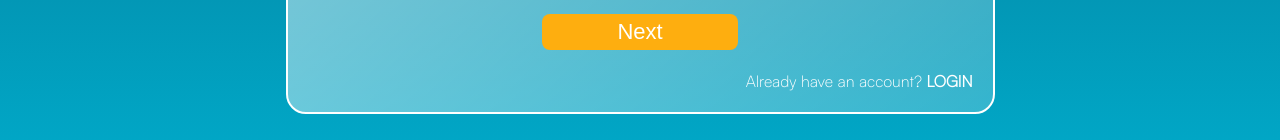
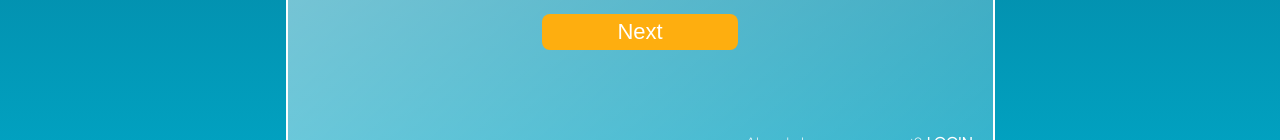
Before and after one commit to SachithWickramasekara/coin4cause, a React (Create React App) app: page /signin in a window 1280 px wide. Shown: the part 812-952 px from the top of the page. Built offline with nearby package versions, Linux system fonts and the light colour scheme; no server answers.

Commit message:
Google login

```diff
--- a/src/Components/LoginForm.js
+++ b/src/Components/LoginForm.js
@@ -2,9 +2,18 @@ import React from "react";
 import InputField from "./InputField";
 import { useState, useEffect } from "react";
 import { useNavigate } from 'react-router-dom';
+import { GoogleLogin } from "@react-oauth/google";
+
+function LoginForm() {
 
 
-function LoginForm() {
+    const responseMessage = (response) => {
+        console.log(response);
+        navigate("../hometemp");
+      };
+      const errorMessage = (error) => {
+        console.log(error);
+      };
 
     const [state, setState] = useState({
         email: "",
@@ -52,6 +61,8 @@ function LoginForm() {
                 <InputField name={'Password'} type={'password'} onChange= {(e) => setState({ ...state, password: e.target.value})} />
                 <p>Forgot Password?</p>
                 <button>Login</button>
+                <GoogleLogin onSuccess={responseMessage} onError={errorMessage}/>
+                <br></br>
                 <p>Don't have an account? <a href="../signin"><b>SIGN UP</b></a></p>
             </form>
 
--- a/src/Components/SigninForm.js
+++ b/src/Components/SigninForm.js
@@ -1,9 +1,17 @@
 import React, { useState, useEffect } from "react";
 import { SignInInputBox, DropDownBox } from "./SignInInputBox";
 import { useNavigate } from 'react-router-dom';
-
+import { GoogleLogin } from "@react-oauth/google";
 
 function SigninForm() {
+
+  const responseMessage = (response) => {
+    console.log(response);
+    navigate("../hometemp");
+  };
+  const errorMessage = (error) => {
+    console.log(error);
+  };
 
   const [state, setState] = useState({
     fname: "",
@@ -116,6 +124,11 @@ function SigninForm() {
         </div>
         <button type="submit">Next</button>
       </form>
+      <GoogleLogin
+        onSuccess={responseMessage}
+        onError={errorMessage}
+      />
+      <br></br>
       <p>
         Already have an account?{" "}
         <a href="../login">
--- a/src/Pages/Signin.js
+++ b/src/Pages/Signin.js
@@ -1,7 +1,10 @@
 import SigninForm from "../Components/SigninForm";
 import NavBar from "../Components/NavBar";
 
+import { useNavigate } from 'react-router-dom';
+
 export default function Signin() {
+
     return(
         <div className="app">
             <NavBar />
@@ -9,6 +12,7 @@ export default function Signin() {
             <div className="inputBoxContainer">
                 <SigninForm />
 
+
             </div>
 
         </div>
--- a/src/index.js
+++ b/src/index.js
@@ -3,13 +3,18 @@ import ReactDOM from 'react-dom/client';
 import './index.css';
 import App from './App';
 import reportWebVitals from './reportWebVitals';
+import { GoogleOAuthProvider } from '@react-oauth/google';
 
 
 const root = ReactDOM.createRoot(document.getElementById('root'));
 root.render(
-  <React.StrictMode>
-    <App />
-  </React.StrictMode>
+  <GoogleOAuthProvider clientId='961490722919-osvpd96rom04iop52ne0qiggce4f8sk4.apps.googleusercontent.com'>
+    <React.StrictMode>
+      <App />
+    </React.StrictMode>
+
+  </GoogleOAuthProvider>
+
 );
 
 // If you want to start measuring performance in your app, pass a function
```
Also changed, not shown: package.json (+13 -20 lines), 2 other files (tests, documents, lock files or other folders).
